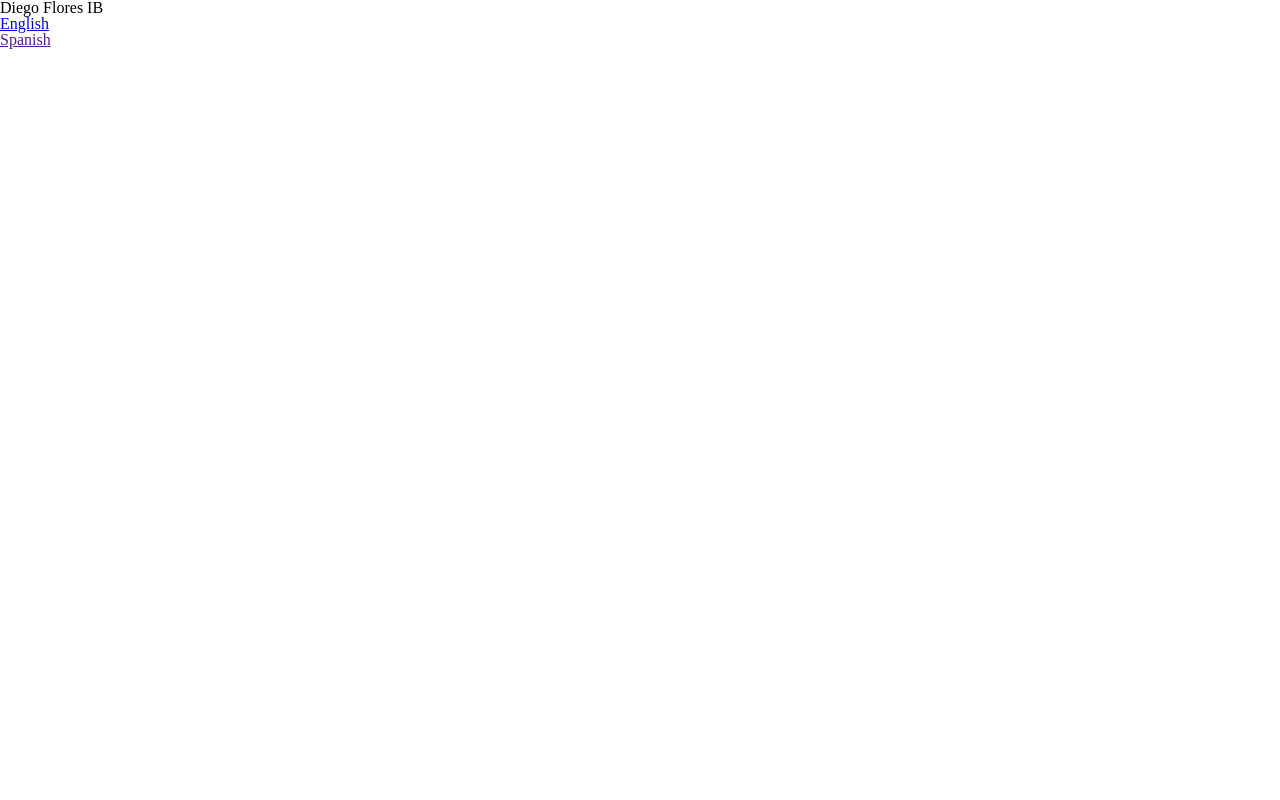
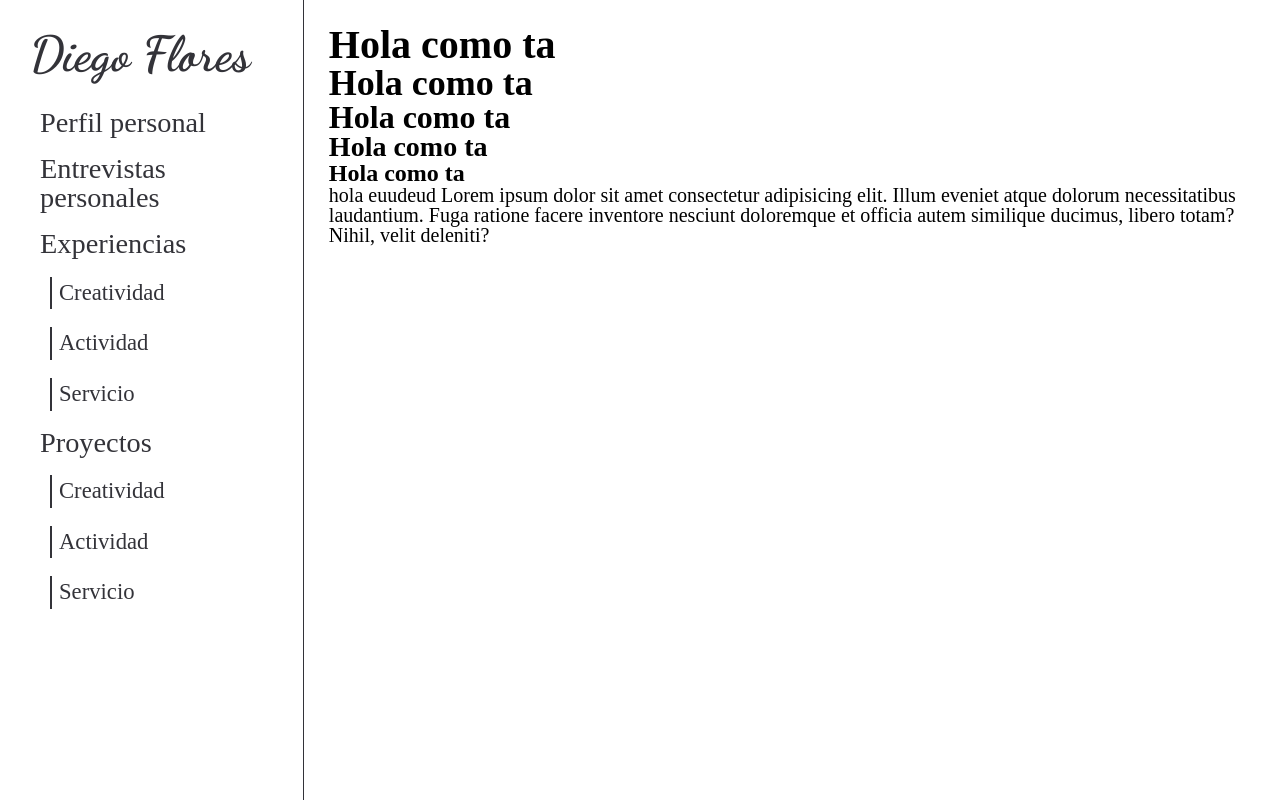
Before and after one commit to P4y2WIND/diego-flores-ib-blog, a plain HTML site: page index.html in a window 1280 px wide. Drawn offline with Linux system fonts and the light colour scheme; a web font is replaced by a local one.

Commit message:
Created-styles

```diff
--- a/CSS/global.css
+++ b/CSS/global.css
@@ -0,0 +1,43 @@
+@import url('https://fonts.googleapis.com/css2?family=Baskervville:ital,wght@0,400..700;1,400..700&display=swap');
+@import url('https://fonts.googleapis.com/css2?family=Dancing+Script:wght@400..700&display=swap');
+
+* {
+    font-family: "Baskervville", serif;
+    font-weight: 400;
+    text-decoration: none;
+    --transition-delay-1: 0.3s;
+    --black-color: #000000;
+    --dark-color-1: #19191D;
+    --dark-color-2: #1E1E22;
+    --dark-color-3: #212127;
+    --dark-color-4: #25252B;
+    --dark-color-5: #333339;
+}
+
+h1, h2, h3, h4, h5 {
+    font-weight: 600;
+}
+h1 {
+    font-size: 40px;
+}
+h2 {
+    font-size: 36px;
+}
+h3 {
+    font-size: 32px;
+}
+h4 {
+    font-size: 28px;
+}
+h5 {
+    font-size: 24px;
+}
+p, a {
+    font-size: 20px;
+}
+a{
+    color: var(--dark-color-5);
+}
+a:hover {
+    color: var(--black-color);
+}
--- /dev/null
+++ b/CSS/nav.css
@@ -0,0 +1,44 @@
+header {
+    width: 520px;
+    height: calc(100vh - 60px);
+    padding: 30px;
+    border-right: 1px solid var(--dark-color-5);
+}
+header h1 {
+    font-family: "Dancing Script", cursive;
+    font-size: 1.3cm;
+    font-weight: 700;
+}
+header nav {
+    margin-top: 30px;
+}
+header ul li {
+    margin: 18px 0px 18px 10px;
+}
+header ul .nav-link {
+    margin-left: 10px;
+    padding: 5px 5px 5px 7px;
+    border-left: 2px solid var(--dark-color-5);
+    transition: var(--transition-delay-1);
+}
+header ul .nav-link:hover {
+    margin-left: 15px;
+    border-left: 2px solid var(--black-color);
+    transition: var(--transition-delay-1);
+}
+header nav a {
+    font-size: 7.5mm;
+}
+header ul a .nav-link {
+    width: 100%;
+    font-size: 6mm;
+}
+.nav-section a {
+    border-bottom: 3px solid white;
+    transition: var(--transition-delay-1);
+    padding: 3px 0px;
+}
+.nav-section a:hover {
+    border-bottom-color: var(--black-color);
+    transition: var(--transition-delay-1);
+}
--- a/CSS/style.css
+++ b/CSS/style.css
@@ -0,0 +1,8 @@
+body {
+    max-width: 100vw;
+    max-height: 100vh;
+    display: flex;
+}
+main {
+    padding: 25px;
+}
--- a/index.html
+++ b/index.html
@@ -9,22 +9,25 @@
     <link rel="stylesheet" href="./CSS/reset.css">
     <link rel="stylesheet" href="./CSS/global.css">
     <link rel="stylesheet" href="./CSS/style.css">
+    <link rel="stylesheet" href="./CSS/nav.css">
     <title>Diego Flores</title>
 </head>
 <body>
     <header>
+        <a href="index.html"><h1>Diego Flores</h1></a>
         <nav>
-            <h1>Diego Flores IB</h1>
             <ul>
-                <li><a href="index.html">English</a><ul>
-                    <li><a href=""></a></li>
-                    <li><a href=""></a></li>
-                    <li><a href=""></a></li>
+                <li class="nav-section"><a href="">Perfil personal</a></li>
+                <li class="nav-section"><a href="">Entrevistas personales</a></li>
+                <li class="nav-section"><a href="">Experiencias</a><ul>
+                    <a href=""><li class="nav-link">Creatividad</li></a>
+                    <a href=""><li class="nav-link">Actividad</li></a>
+                    <a href=""><li class="nav-link">Servicio</li></a>
                 </ul></li>
-                <li><a href="">Spanish</a><ul>
-                    <li><a href=""></a></li>
-                    <li><a href=""></a></li>
-                    <li><a href=""></a></li>
+                <li class="nav-section"><a href="index.html">Proyectos</a><ul>
+                    <a href=""><li class="nav-link">Creatividad</li></a>
+                    <a href=""><li class="nav-link">Actividad</li></a>
+                    <a href=""><li class="nav-link">Servicio</li></a>
                 </ul></li>
             </ul>
         </nav>
@@ -36,7 +39,12 @@
             </figure>
         </article>-->
         <section> <!--sirve para agrupar contenido temáticamente relacionado en una sección coherente de un documento, como una introducción, una lista de servicios o una sección de noticias-->
-
+            <h1>Hola como ta</h1>
+            <h2>Hola como ta</h2>
+            <h3>Hola como ta</h3>
+            <h4>Hola como ta</h4>
+            <h5>Hola como ta</h5>
+            <p>hola euudeud Lorem ipsum dolor sit amet consectetur adipisicing elit. Illum eveniet atque dolorum necessitatibus laudantium. Fuga ratione facere inventore nesciunt doloremque et officia autem similique ducimus, libero totam? Nihil, velit deleniti?</p>
         </section>
     </main>
     <footer>
```
